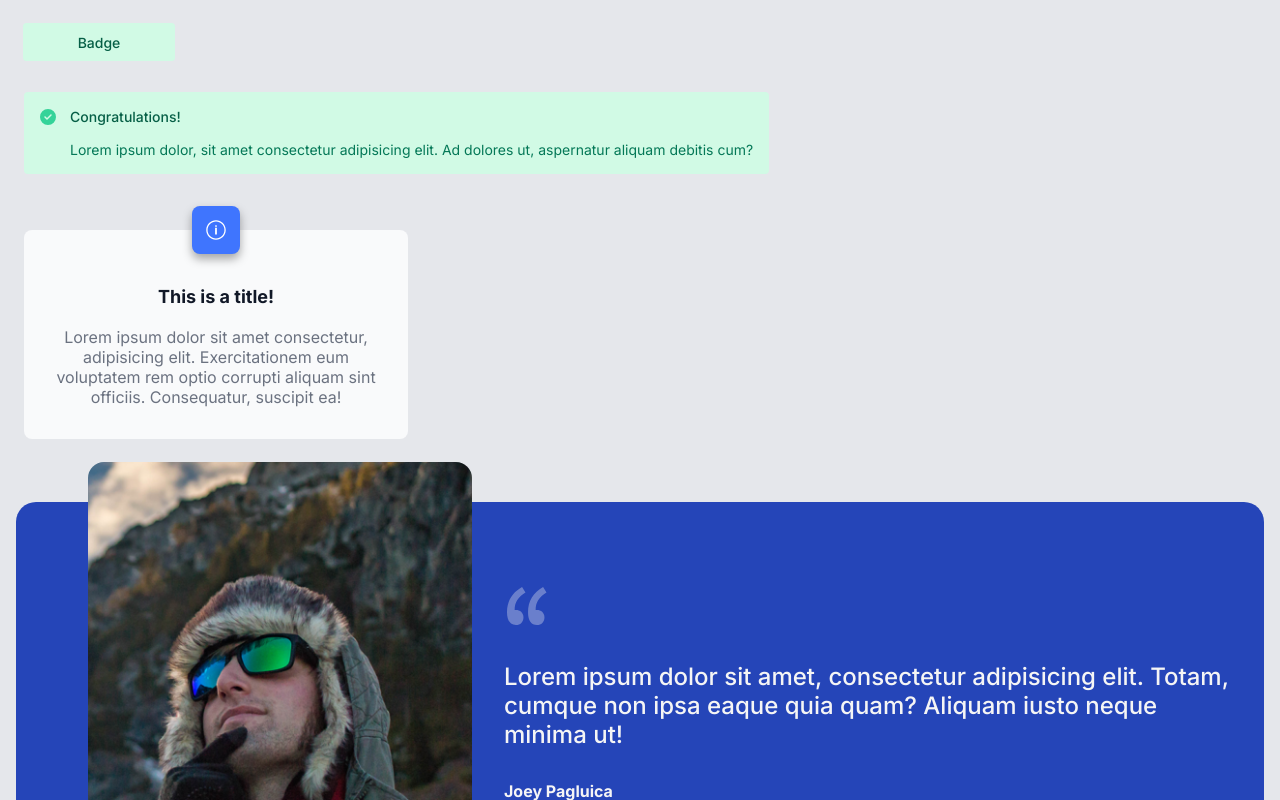
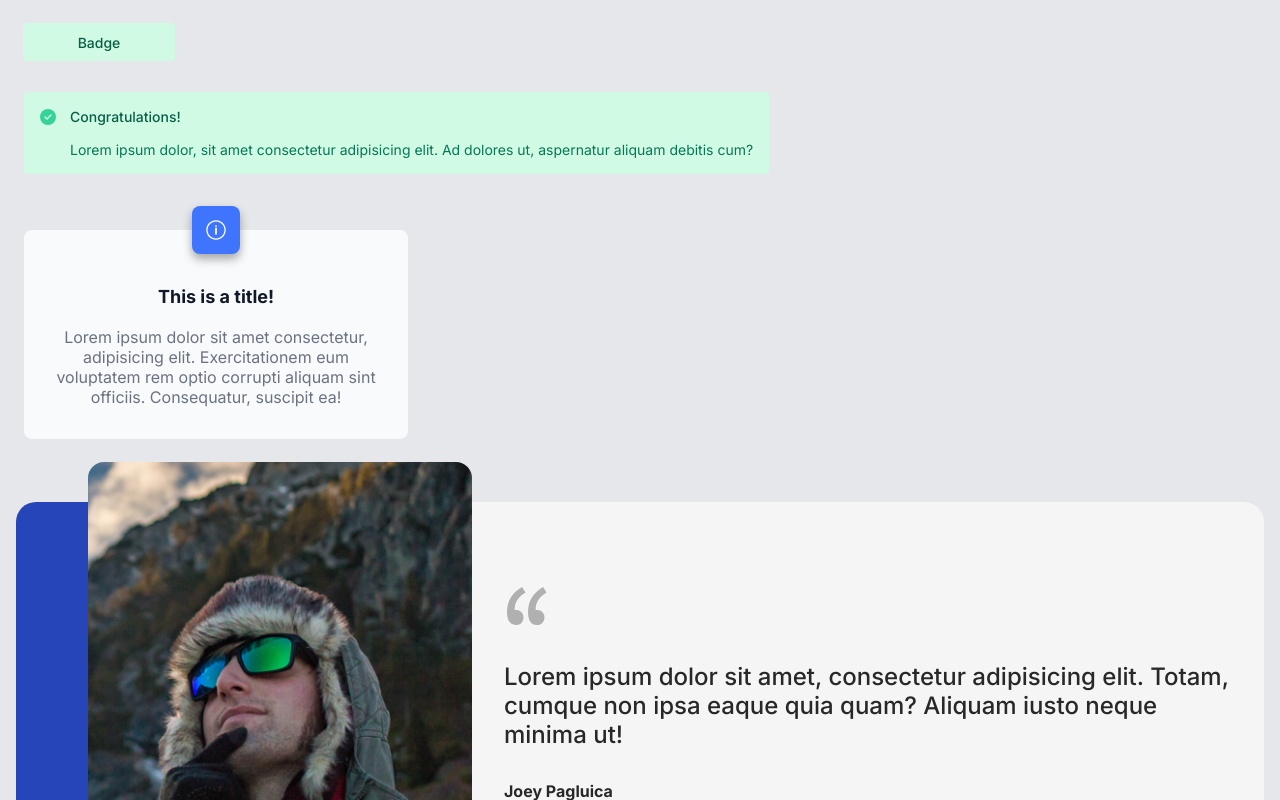
Before and after one commit to MadHapps/Module-11---Component-Library-, a React (Vite) app: page / in a window 1280 px wide. Shown: the top 800 px of the page. Built offline with nearby package versions, Linux system fonts and the light colour scheme.

Commit message:
Added customizability(via props) to Testimonial component

```diff
--- a/src/App.jsx
+++ b/src/App.jsx
@@ -20,7 +20,14 @@ function App() {
         suscipit ea!
       </Card>
 
-      <Testimonial name="Joey Pagluica" role="Frontend Developer">
+      <Testimonial
+      name="Joey Pagluica"
+      role="Frontend Developer"
+      bgColor="#F5F5F5"
+      bumperColor="#2545b8"
+      fontColor="#282828"
+      portrait="/images/joey-tahoe-cold--small.png"
+      >
         Lorem ipsum dolor sit amet, consectetur adipisicing elit. Totam, cumque
         non ipsa eaque quia quam? Aliquam iusto neque minima ut!
       </Testimonial>
--- a/src/Components/Testimonials/Testimonial.css
+++ b/src/Components/Testimonials/Testimonial.css
@@ -10,6 +10,11 @@
     "empt pict info info"
     ".... pict .... ....";
   color: #f5f5f5;
+}
+
+.no-portrait {
+    grid-template-columns: auto;
+    text-align: center;
 }
 
 .testimonial-wrapper::before {
--- a/src/Components/Testimonials/Testimonial.jsx
+++ b/src/Components/Testimonials/Testimonial.jsx
@@ -1,18 +1,47 @@
 /* eslint-disable react/prop-types */
+import { useEffect } from "react";
 import "./Testimonial.css";
 import { VscQuote } from "react-icons/vsc";
 
-export default function Testimonial({ name, role, children }) {
+export default function Testimonial({
+  name,
+  role,
+  bgColor,
+  bumperColor,
+  fontColor,
+  portrait,
+  children,
+}) {
+
+  // Psuedo element updater
+  useEffect(() => {
+    const styleTag = document.createElement("style");
+    styleTag.innerHTML = `
+      .testimonial-wrapper::before {
+        grid-area: ${portrait ? 'empt' : 'none'};
+        background-color: ${bumperColor || bgColor || "#FFFFFF" };
+      }
+    `;
+    document.head.appendChild(styleTag);
+
+    return () => {
+      document.head.removeChild(styleTag);
+    };
+  }, [portrait, bgColor, bumperColor]);
+
   return (
-    <div className="testimonial-wrapper">
+    <div className={`testimonial-wrapper ${!portrait && 'no-portrait'}`}>
       <div className="testimonial-picture-frame">
-        <img
-          src="/images/joey-tahoe-cold--small.png"
+        {portrait && <img
+          src={portrait}
           alt="joey posing at Lake Tahoe"
-        />
+        />}
       </div>
-      <div className="testimonial-info">
-        {children && <VscQuote className="info-quote-symbol" />}
+      <div
+        className="testimonial-info"
+        style={{ backgroundColor: bgColor, color: fontColor }}
+      >
+        {children && portrait &&  <VscQuote className="info-quote-symbol" />}
         <p className="info-quote">{children}</p>
         <p className="info-name">{name}</p>
         <p className="info-role">{role}</p>
```
